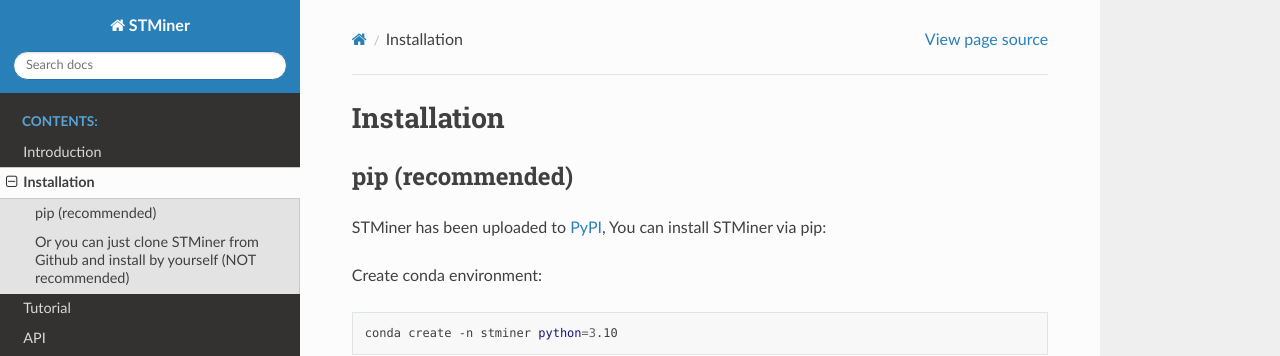
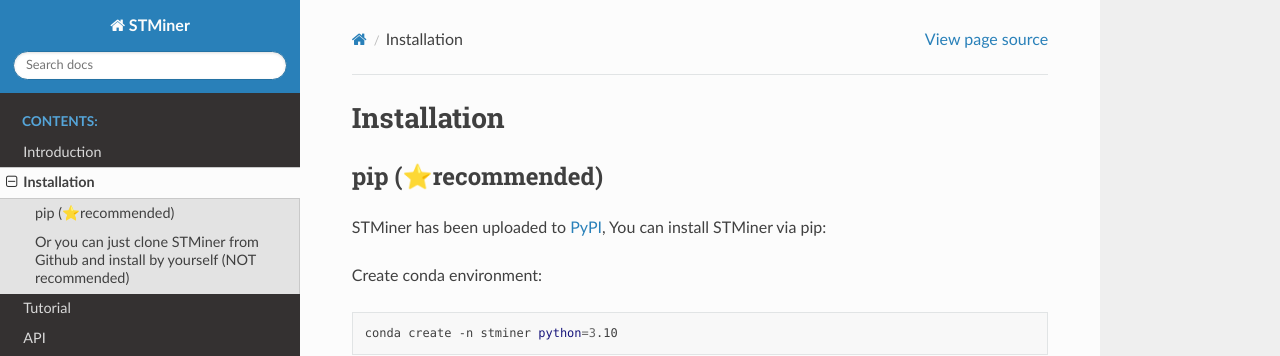
Before and after one commit to PSSUN/STMinerDoc, a Sphinx documentation site: the page built from source/Install/Install.md, in a window 1280 px wide and 1091 px high. Shown: the top 356 px of the window. Built offline with Sphinx 7.4.7 and the Read the Docs theme 3.1.0, drawn with Linux system fonts in a browser that asks for light colours.

```diff
--- a/source/Install/Install.md
+++ b/source/Install/Install.md
@@ -1,6 +1,6 @@
 # Installation
 
-## pip (recommended)
+## pip (⭐recommended)
 STMiner has been uploaded to [PyPI](https://pypi.org/project/STMiner), You can install STMiner via pip:
 
 Create conda environment:
```
